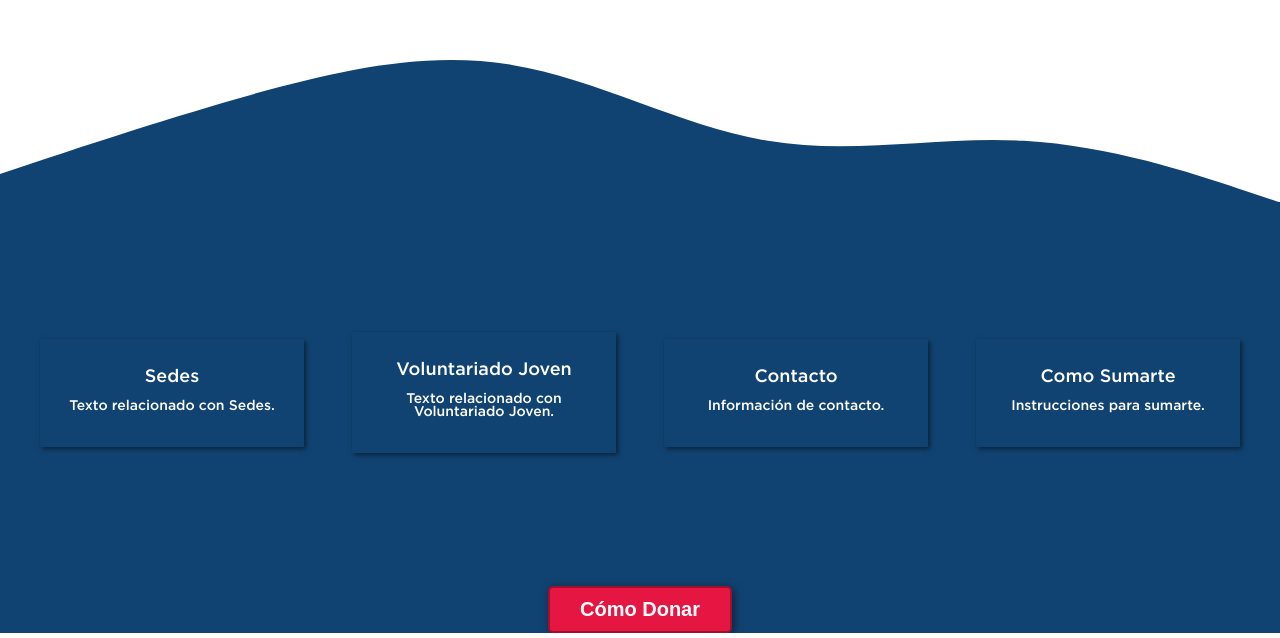
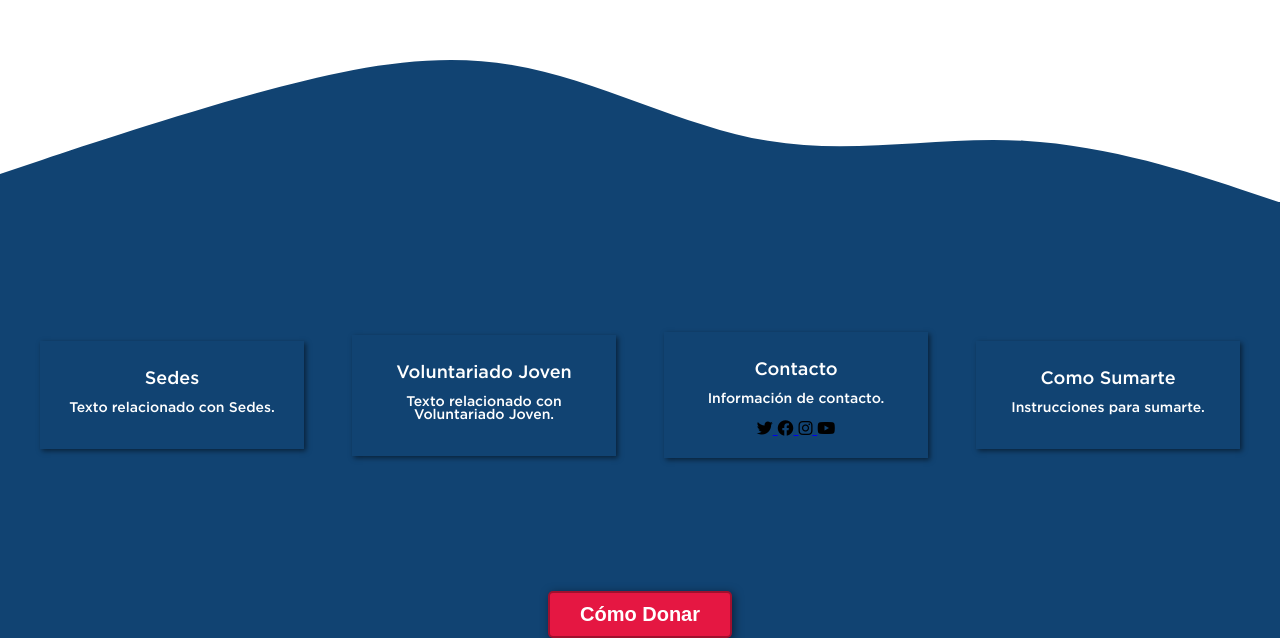
Before and after one commit to VarelaG/PaginaWeb-Caritas, a plain HTML site: page Caritas/index.html in a window 1280 px wide. Shown: the part 1742-2380 px from the top of the page. Drawn offline with Linux system fonts and the light colour scheme.

Commit message:
Redes sociales

```diff
--- a/Caritas/index.css
+++ b/Caritas/index.css
@@ -337,6 +337,7 @@ footer .button {
     }
 
 
+
     #que-hacemos .carta{
         padding: 50px ;
         background-size: 100% 150px;
--- a/Caritas/index.html
+++ b/Caritas/index.html
@@ -3,6 +3,7 @@
 <head>
     <title>Caritas</title>
     <link rel="stylesheet" href="index.css">
+    <link rel="stylesheet" href="https://cdnjs.cloudflare.com/ajax/libs/font-awesome/6.4.2/css/all.min.css" integrity="sha512-z3gLpd7yknf1YoNbCzqRKc4qyor8gaKU1qmn+CShxbuBusANI9QpRohGBreCFkKxLhei6S9CQXFEbbKuqLg0DA==" crossorigin="anonymous" referrerpolicy="no-referrer" />
 </head>
 <body>
     <header>
@@ -81,6 +82,19 @@
             <div class="block">
                 <h2>Contacto</h2>
                 <p>Información de contacto.</p>
+                <a href="https://www.twitter.com" target="_blank">
+                    <i class="fa-brands fa-twitter" style="color: black;"></i>
+                </a>
+
+                <a href="https://www.facebook.com" target="_blank">
+                    <i class="fa-brands fa-facebook" style="color: black;"></i>
+                </a>
+                <a href="https://www.instagram.com" target="_blank">
+                    <i class="fa-brands fa-instagram" style="color: black;"></i>
+                </a>
+                <a href="https://www.youtube.com" target="_blank">
+                    <i class="fa-brands fa-youtube" style="color: black;"></i>
+                </a>
             </div>
             <div class="block">
                 <h2>Como Sumarte</h2>
@@ -89,6 +103,8 @@
         </div>
     </section>
 
+
+
     <footer>
         <div class="container">
             <button class="donate-button">Cómo Donar</button>
```
